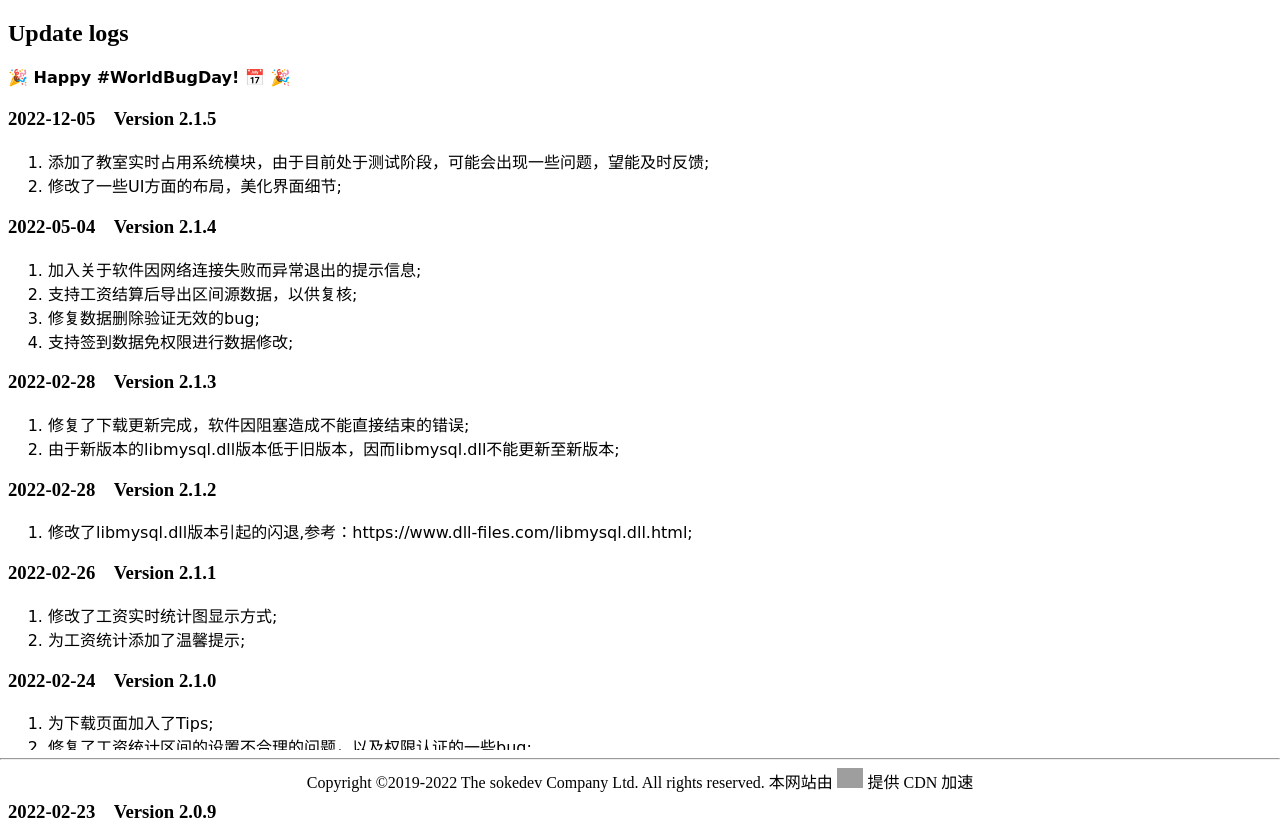
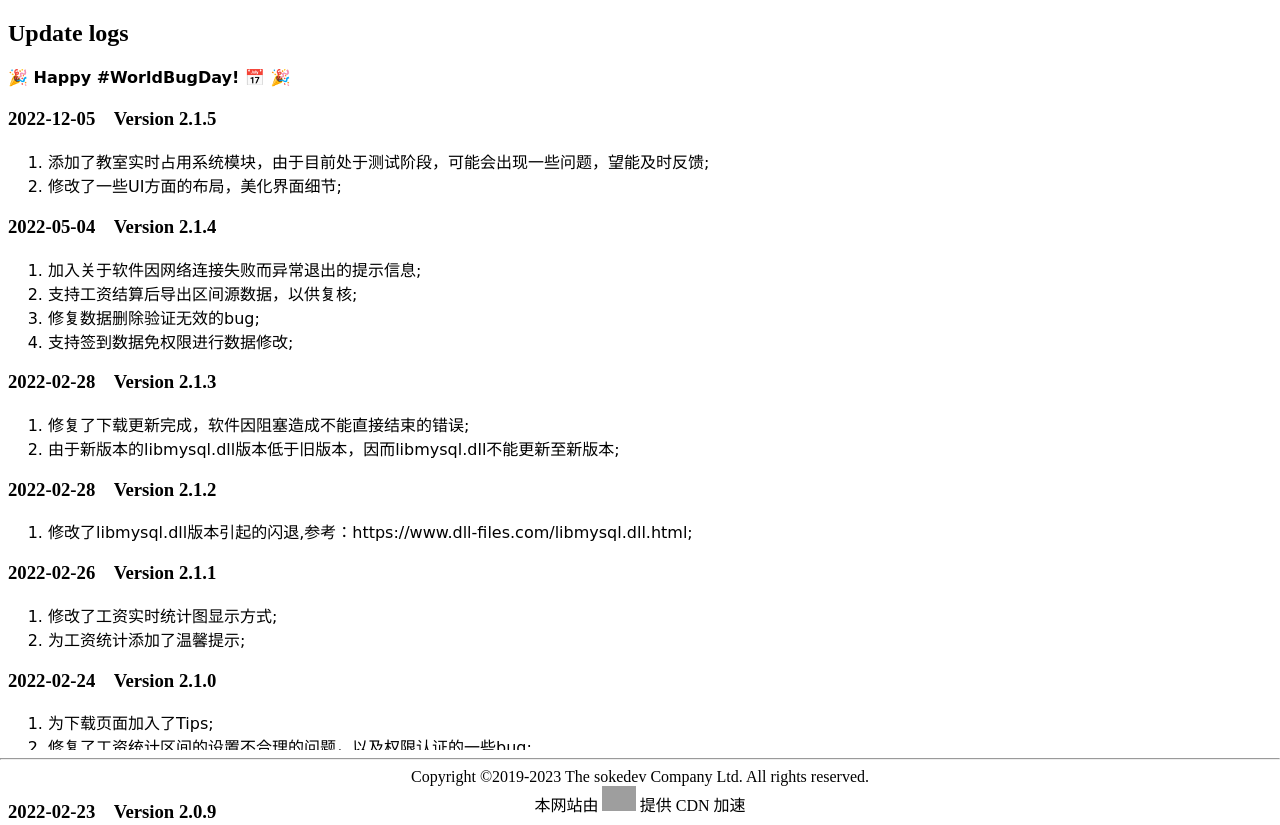
Before and after one commit to sokestudio/sokedev, a plain HTML site: page docs/mdres/index.html in a window 1280 px wide. Shown: the top 825 px of the page. Drawn offline with Linux system fonts and the light colour scheme; grey boxes are pictures that could not be loaded.

Commit message:
Update index.html

```diff
--- a/docs/mdres/index.html
+++ b/docs/mdres/index.html
@@ -250,9 +250,9 @@
 
 	    </div>
 		<div>
-		    <footer align="center"><hr />Copyright &copy;2019-2022 The sokedev Company Ltd. All rights reserved.
+		    <footer align="center"><hr />Copyright &copy;2019-2023 The sokedev Company Ltd. All rights reserved.  <br>
 		    	<span> 本网站由 </span> <a href="https://www.upyun.com/?utm_source=lianmeng&utm_medium=referral" target="blank" title="又拍云">
-				<img height="20" src="https://sokedev.cn/mdres/upyun_logo.png" alt="又拍云"></a>
+				<img height="25" src="https://sokedev.cn/mdres/upyun_logo.png" alt="又拍云"></a>
 			<span>提供 CDN 加速</span>
 		    </footer>
 		</div>
```
